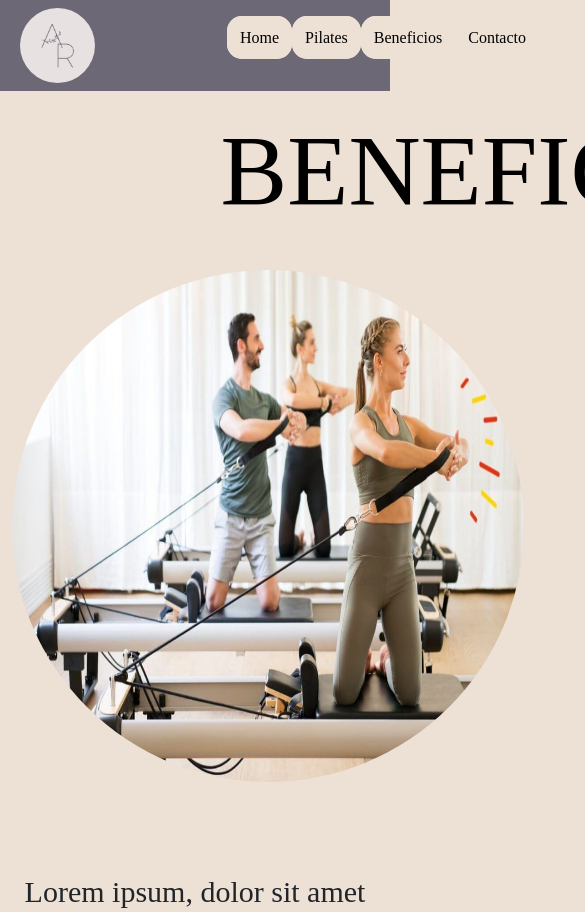
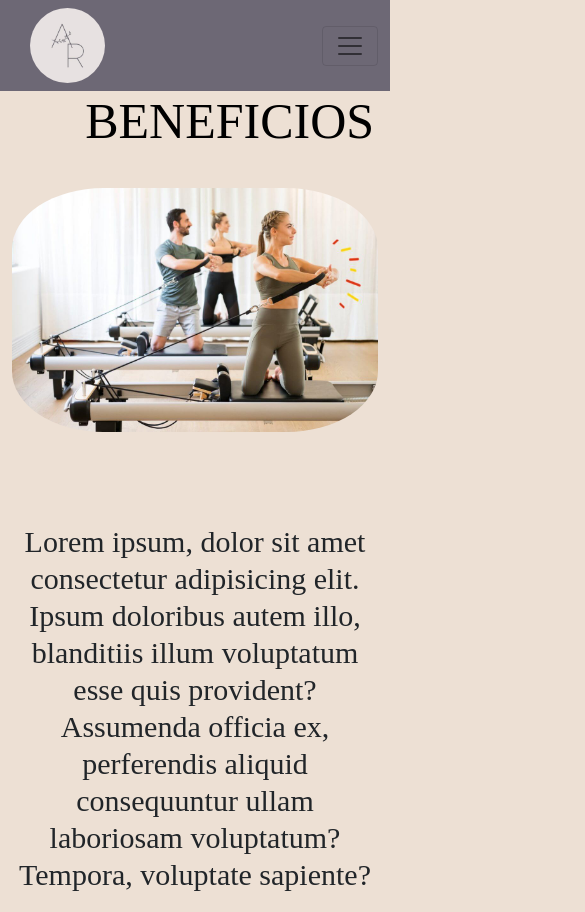
Before and after one commit to FraanGuevara/proyectoPilatesAR, a plain HTML site: page Paginas/beneficios.html in a window 390 px wide. Shown: the top 912 px of the page, 585 px wide, since content can reach past the window. Drawn offline with nearby package versions, Linux system fonts and the light colour scheme.

Commit message:
add responsive

```diff
--- a/CSS/style.css
+++ b/CSS/style.css
@@ -12,6 +12,7 @@ li, a{
 .navbar{
 display: flex;
 background-color:#6D6875 ;
+width: 100%;;
 }
 
 .navbar__logo{
@@ -28,11 +29,14 @@ justify-content:space-evenly;
 }
 
 .navbar__boton--home{
+display: flex;
 border: solid #EDE0D4;
 padding: 10px;
 border-radius: 15px;
 color: black;
-background-color:#EDE0D4; ;
+background-color:#EDE0D4;
+justify-content: center;
+margin: 2%;
 }
 
 .banner{
@@ -82,15 +86,14 @@ display: flex;
 }
 
 .leyendaBeneficios{
-margin-left: 57%;
-width: 685px;
-height: 142px;
-left: 662px;
+margin-left: 20%;
+width: 100%;
+height: 100%;
+left: 50%;
 top: 137px;
-font-style: normal;
-font-weight: normal;
-font-size: 100px;
-line-height: 125px;
+font-style:normal;
+font-weight:normal;
+font-size: 50px;
 display: flex;
 align-items: flex-end;
 text-align: center;
@@ -99,11 +102,11 @@ color: #000000;
 
 
 .beneficios__grupo1--foto, .beneficios__grupo2--foto{
-width: 512px;
-height: 512px;
+width: 100%;
+height: 100%;
 left: 110px;
 top: 185px;
-border-radius: 50%;
+border-radius: 25%;
 }
 
 .beneficios__grupo1--texto{
--- a/Paginas/beneficios.html
+++ b/Paginas/beneficios.html
@@ -14,17 +14,30 @@
 <body>
     <header>
         <!-- NAVBAR -->
-        <nav>
-            <div class="navbar">
+        <nav class="navbar navbar-expand-lg navbar-light ">
+            <div class="container-fluid">
                 <!-- Logo del navbar -->
-                    <img src="../Sources/LOGO.jpeg" alt="" class="navbar__logo" >
+                <img src="../Sources/LOGO.jpeg" alt="" class="navbar__logo" >
+                <button class="navbar-toggler" type="button" data-bs-toggle="collapse" data-bs-target="#navbarNav" aria-controls="navbarNav" aria-expanded="false" aria-label="Toggle navigation">
+                    <span class="navbar-toggler-icon"></span>
+                </button>
                 <!-- Botones del navbar -->
-                    <ul class="navbar__boton" >
-                        <li><a href="../index.html" class="navbar__boton--home">Home</a></li>
-                        <li><a href="./pilates.html" class="navbar__boton--home">Pilates</a> </li>
-                        <li><a href="./beneficios.html" class="navbar__boton--home">Beneficios</a> </li>
-                        <li><a href="./contacto.html" class="navbar__boton--home">Contacto</a> </li>
+                <div class="collapse navbar-collapse" id="navbarNav">
+                    <ul class="navbar-nav navbar__boton">
+                        <li class="nav-item">
+                        <a class="nav-link active navbar__boton--home" aria-current="page" href="../index.html">Home</a>
+                        </li>
+                        <li class="nav-item">
+                        <a class="nav-link active navbar__boton--home" href="./pilates.html">Pilates</a>
+                        </li>
+                        <li class="nav-item">
+                        <a class="nav-link active navbar__boton--home" href="./beneficios.html">Beneficios</a>
+                        </li>
+                        <li class="nav-item">
+                        <a class="nav-link active navbar__boton--home" href="./contacto.html">Contacto</a>
+                        </li>
                     </ul>
+                </div>
             </div>
         </nav>
     </header>
@@ -59,6 +72,6 @@
     </div>
 </footer>
 
-
+<script src="https://cdn.jsdelivr.net/npm/bootstrap@5.1.3/dist/js/bootstrap.bundle.min.js" integrity="sha384-ka7Sk0Gln4gmtz2MlQnikT1wXgYsOg+OMhuP+IlRH9sENBO0LRn5q+8nbTov4+1p" crossorigin="anonymous"></script>
 </body>
 </html>
```
Also changed, not shown: Paginas/contacto.html (+26 -11 lines), Paginas/pilates.html (+29 -12 lines), index.html (+26 -13 lines).
